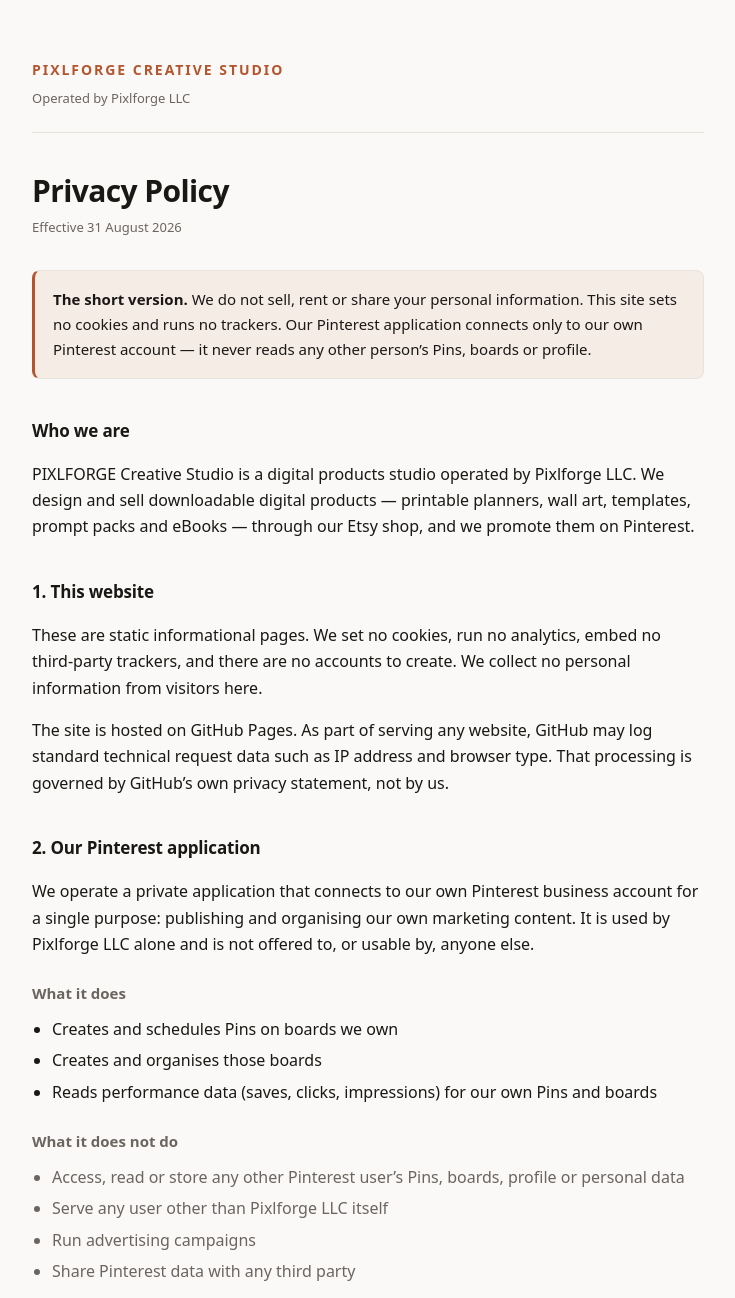
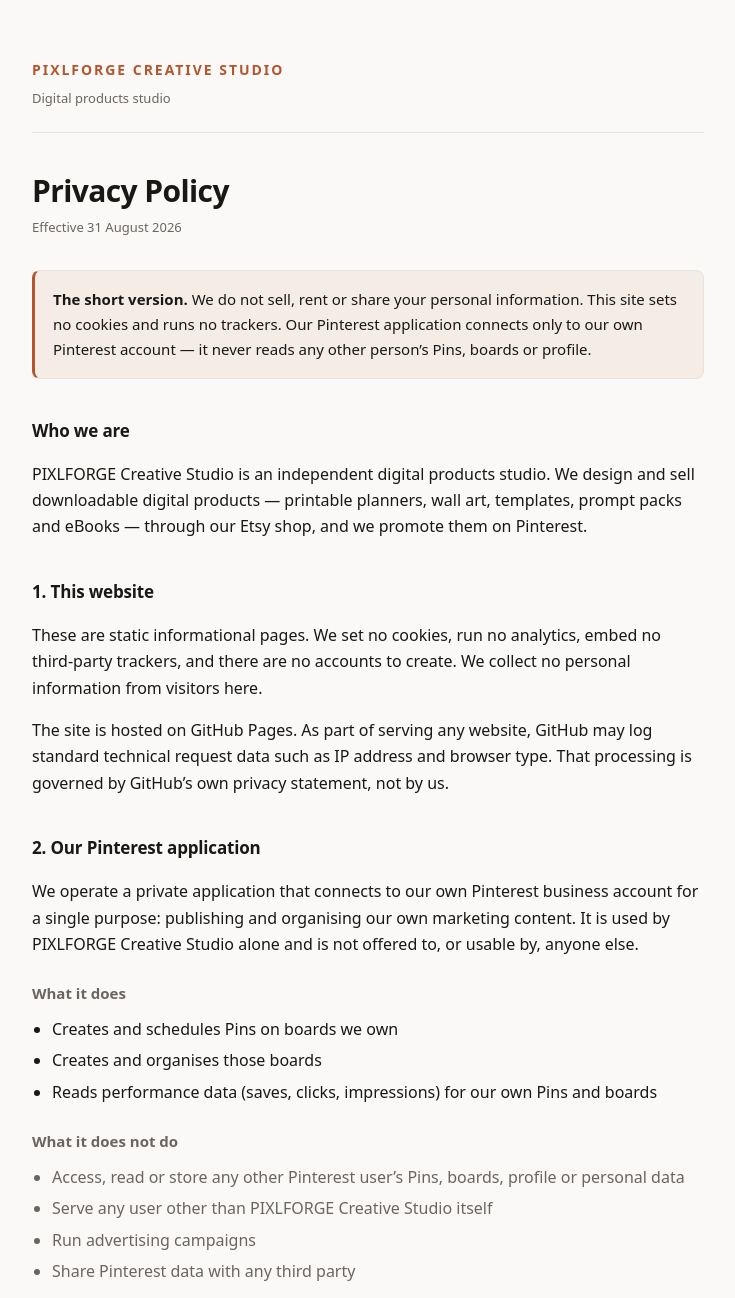
Before and after one commit to glozito11/pixlforge-site, a plain HTML site: page privacy/index.html in a window 1280 px wide. Shown: the top 1298 px of the page, without its empty margins (272-1007 px from the left). Drawn offline with Linux system fonts and the light colour scheme.

Commit message:
Remove LLC claim — operating as sole proprietorship

```diff
--- a/privacy/index.html
+++ b/privacy/index.html
@@ -4,7 +4,7 @@
 <meta charset="utf-8">
 <meta name="viewport" content="width=device-width,initial-scale=1">
 <title>Privacy Policy — PIXLFORGE Creative Studio</title>
-<meta name="description" content="Privacy policy for PIXLFORGE Creative Studio, operated by Pixlforge LLC.">
+<meta name="description" content="Privacy policy for PIXLFORGE Creative Studio.">
 <link rel="stylesheet" href="../style.css">
 </head>
 <body>
@@ -12,7 +12,7 @@
 
 <header class="site">
   <a class="brand" href="/">PIXLFORGE Creative Studio</a>
-  <div class="tag">Operated by Pixlforge LLC</div>
+  <div class="tag">Digital products studio</div>
 </header>
 
 <h1>Privacy Policy</h1>
@@ -26,7 +26,7 @@
 </div>
 
 <h2>Who we are</h2>
-<p>PIXLFORGE Creative Studio is a digital products studio operated by Pixlforge LLC.
+<p>PIXLFORGE Creative Studio is an independent digital products studio.
 We design and sell downloadable digital products &mdash; printable planners, wall art,
 templates, prompt packs and eBooks &mdash; through our Etsy shop, and we promote them
 on Pinterest.</p>
@@ -42,7 +42,7 @@ governed by GitHub&rsquo;s own privacy statement, not by us.</p>
 <h2>2. Our Pinterest application</h2>
 <p>We operate a private application that connects to our own Pinterest business account
 for a single purpose: publishing and organising our own marketing content. It is used by
-Pixlforge LLC alone and is not offered to, or usable by, anyone else.</p>
+PIXLFORGE Creative Studio alone and is not offered to, or usable by, anyone else.</p>
 
 <h3>What it does</h3>
 <ul>
@@ -54,7 +54,7 @@ Pixlforge LLC alone and is not offered to, or usable by, anyone else.</p>
 <h3>What it does not do</h3>
 <ul>
   <li class="no">Access, read or store any other Pinterest user&rsquo;s Pins, boards, profile or personal data</li>
-  <li class="no">Serve any user other than Pixlforge LLC itself</li>
+  <li class="no">Serve any user other than PIXLFORGE Creative Studio itself</li>
   <li class="no">Run advertising campaigns</li>
   <li class="no">Share Pinterest data with any third party</li>
 </ul>
@@ -93,7 +93,7 @@ information from children.</p>
 effective date above.</p>
 
 <footer>
-  &copy; 2026 Pixlforge LLC &middot; PIXLFORGE Creative Studio &middot;
+  &copy; 2026 PIXLFORGE Creative Studio &middot;
   <a href="/">Home</a>
 </footer>
 
```
Also changed, not shown: index.html (+2 -2 lines).
